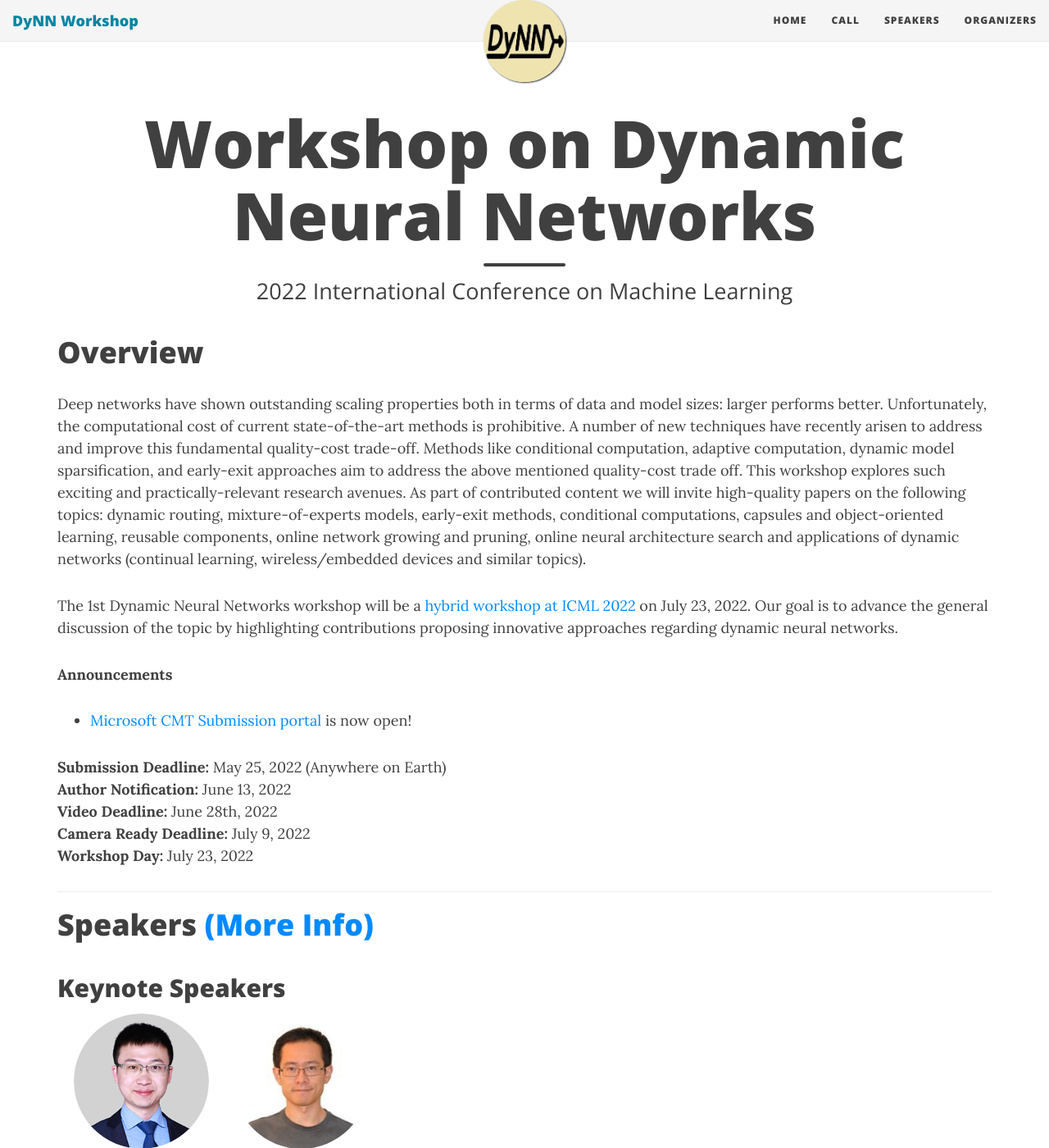
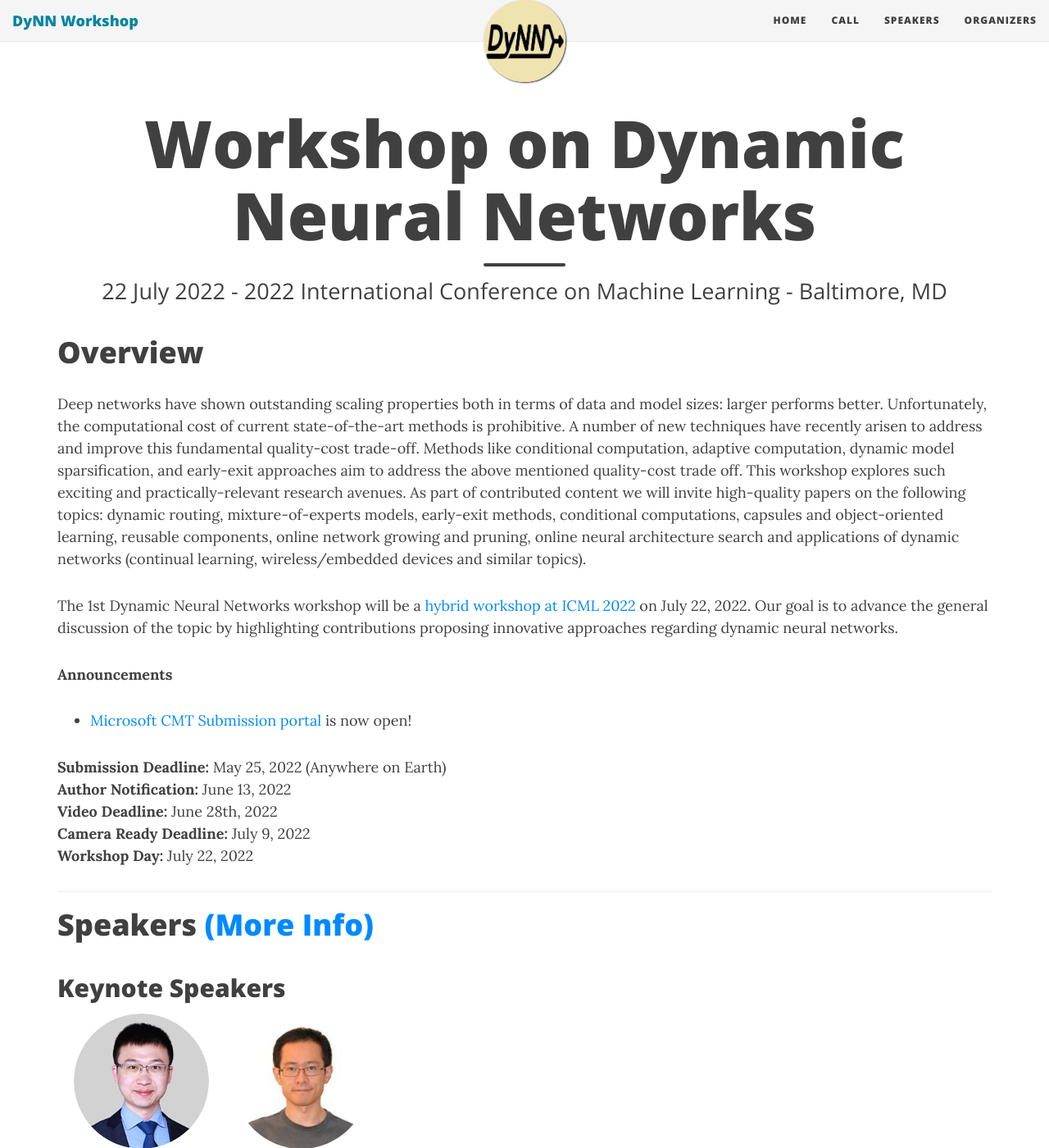
Before and after one commit to dynn-icml2022/dynn-icml2022.github.io, a Jekyll site: the page built from index.md, in a window 1280 px wide and 1400 px high. Shown: the whole window at 82% size. Built offline with Jekyll 4.4.1, drawn with Linux system fonts in a browser that asks for light colours; nearby versions of some CDN libraries.

Commit message:
updated the dates

```diff
--- a/index.md
+++ b/index.md
@@ -1,7 +1,7 @@
 ---
 layout: page
 title: Workshop on Dynamic Neural Networks
-subtitle: 2022 International Conference on Machine Learning
+subtitle: 22 July 2022 - 2022 International Conference on Machine Learning - Baltimore, MD
 use-site-title: true
 header-img: "https://dynn-icml2022.github.io/img/logo.jpg"
 share-img: "https://dynn-icml2022.github.io/img/logo.jpg"
@@ -13,7 +13,7 @@ share-img: "https://dynn-icml2022.github.io/img/logo.jpg"
 # Overview
 Deep networks have shown outstanding scaling properties both in terms of data and model sizes: larger performs better. Unfortunately, the computational cost of current state-of-the-art methods is prohibitive. A number of new techniques have recently arisen to address and improve this fundamental quality-cost trade-off. Methods like conditional computation, adaptive computation, dynamic model sparsification, and early-exit approaches aim to address the above mentioned quality-cost trade off. This workshop explores such exciting and practically-relevant research avenues. As part of contributed content we will invite high-quality papers on the following topics: dynamic routing, mixture-of-experts models, early-exit methods, conditional computations, capsules and object-oriented learning, reusable components, online network growing and pruning, online neural architecture search and applications of dynamic networks (continual learning, wireless/embedded devices and similar topics).
 
-The 1st Dynamic Neural Networks workshop will be a [hybrid workshop at ICML 2022](https://icml.cc/Conferences/2022/Schedule?showEvent=13451) on July 23, 2022. Our goal is to advance the general discussion of the topic by highlighting contributions proposing innovative approaches regarding dynamic neural networks.
+The 1st Dynamic Neural Networks workshop will be a [hybrid workshop at ICML 2022](https://icml.cc/Conferences/2022/Schedule?showEvent=13451) on July 22, 2022. Our goal is to advance the general discussion of the topic by highlighting contributions proposing innovative approaches regarding dynamic neural networks.
 
 
 **Announcements**
@@ -27,7 +27,7 @@ The 1st Dynamic Neural Networks workshop will be a [hybrid workshop at ICML 2022
 **Author Notification:** June 13, 2022 <br>
 **Video Deadline:** June 28th, 2022 <br>
 **Camera Ready Deadline:** July 9, 2022 <br>
-**Workshop Day:** July 23, 2022
+**Workshop Day:** July 22, 2022
 
 <hr>
 
```
Also changed, not shown: cfp.md (+2 -3 lines), speakers.md (+1 -1 lines).
